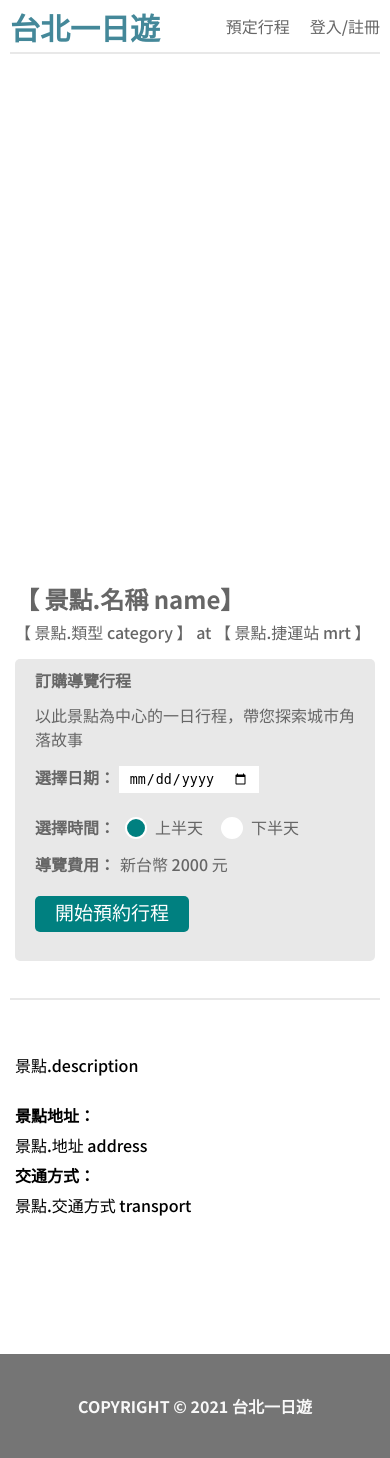
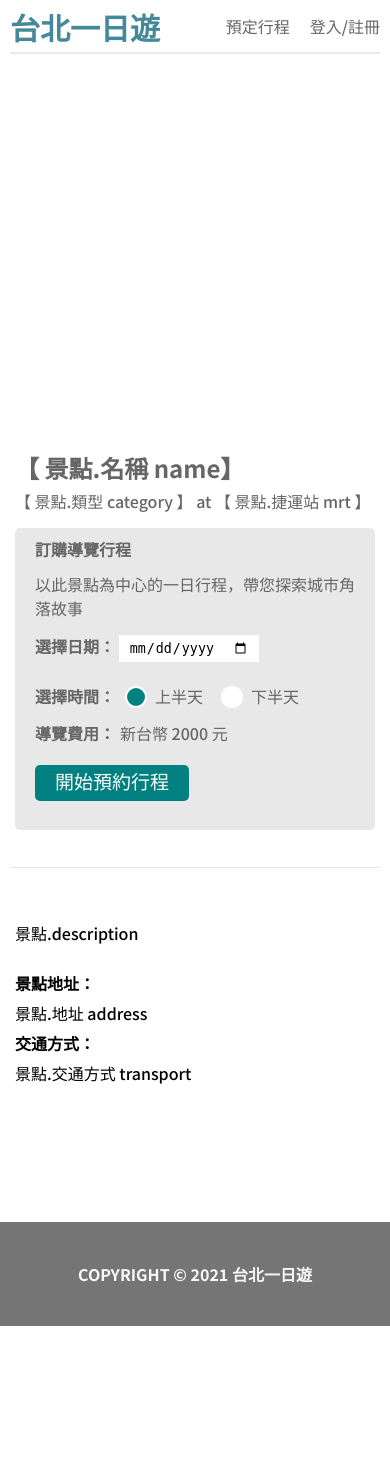
Before and after one commit to steward379/taipei-day-trip, a Flask app: page /attraction/1 in a window 390 px wide; the page is wider, and only the part inside the window is pictured. After the commit the page ends 1326 px from the top of that part, so only its background shows below. Run offline with Flask 3, Linux system fonts and the light colour scheme; style sheets or scripts are compiled from the project's sources; some libraries are stand-ins or nearby versions; some web fonts are replaced.

Commit message:
[fix][css] hr to 1px only, [fix][css] mobile margin top revised

```diff
--- a/static/css/attractionStyle.css
+++ b/static/css/attractionStyle.css
@@ -344,7 +344,9 @@ input[type="radio"]:checked {
 
 .division-line {
   width: 1200px;
-  border: 1px #e8e8e8 solid;
+  height: 1px;
+  background: #e8e8e8;
+  border: none;
   margin-top: 37px;
   margin-bottom: 50px;
 }
@@ -383,6 +385,9 @@ input[type="radio"]:checked {
     margin-left: 10px;
     margin-right: 10px;
   }
+  .button-list-wrapper {
+    margin-top: 0;
+  }
   .button-list-wrapper .left-arrow {
     left: 15px;
   }
@@ -404,6 +409,10 @@ input[type="radio"]:checked {
 }
 
 @media (max-width: 580px) {
+  main,
+  .photo-section {
+    margin-top: 0;
+  }
   .images-wrapper .attraction-image {
     height: 350px;
     width: auto;
--- a/static/css/attractionStyle.scss
+++ b/static/css/attractionStyle.scss
@@ -229,7 +229,10 @@ input[type="radio"]:checked {
 
 .division-line {
     width: $max-width;
-    border: 1px $secondary-color-20 solid;
+    // border: 1px $secondary-color-20 solid;
+    height: 1px;
+    background: $secondary-color-20;
+    border: none;
     margin-top: 37px;
     margin-bottom: 50px;
 }
@@ -265,6 +268,9 @@ input[type="radio"]:checked {
         margin-left: 10px;
         margin-right: 10px;
     }
+    .button-list-wrapper {
+        margin-top: 0;
+    }
     .button-list-wrapper .left-arrow {
         left: 15px;
     }
@@ -285,6 +291,11 @@ input[type="radio"]:checked {
     }
 }
 @media (max-width: 580px) {
+    main,
+    .photo-section {
+        margin-top: 0;
+    }
+
     .images-wrapper {
         // flex-wrap: nowrap;
         // overflow: hidden;
--- a/static/js/attraction.js
+++ b/static/js/attraction.js
@@ -270,11 +270,17 @@ async function arrowMotion(imageCount) {
             }
         }
         requestAnimationFrame(checkIfScrollingFinished);
-
-        imagesWrapper.scrollTo({
-            left: targetScroll,
-            behavior: "smooth",
-        });
+        if (imageIndex === 0) {
+            imagesWrapper.scrollTo({
+                left: targetScroll,
+                behavior: "instant", //instant
+            });
+        } else {
+            imagesWrapper.scrollTo({
+                left: targetScroll,
+                behavior: "smooth", //instant
+            });
+        }
 
         const maxScrollLeft =
             imagesWrapper.scrollWidth - imagesWrapper.clientWidth;
```
Also changed, not shown: static/css/attractionStyle.min.css.
